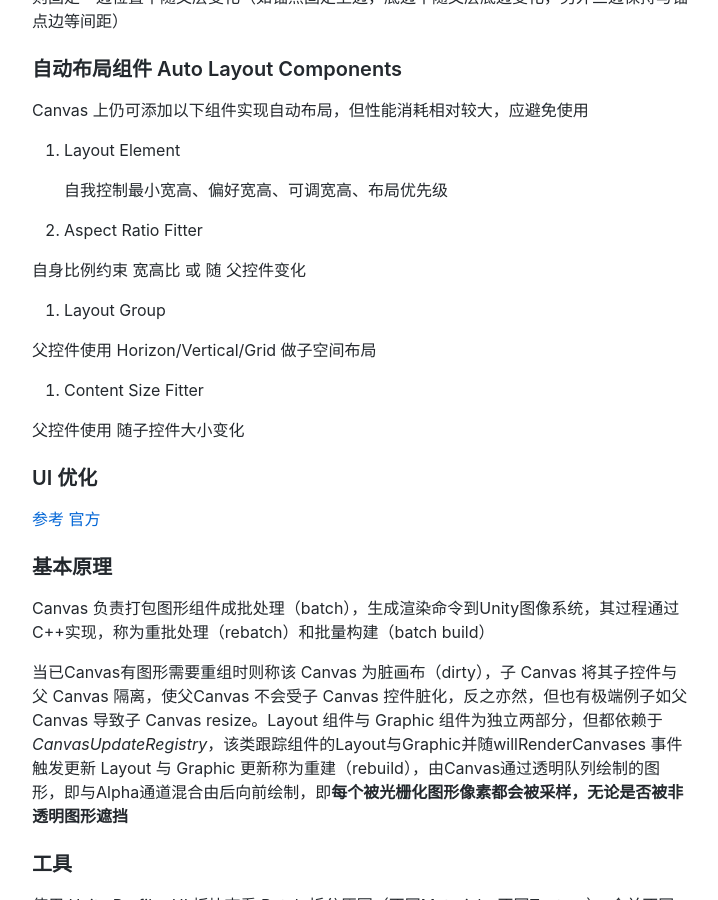
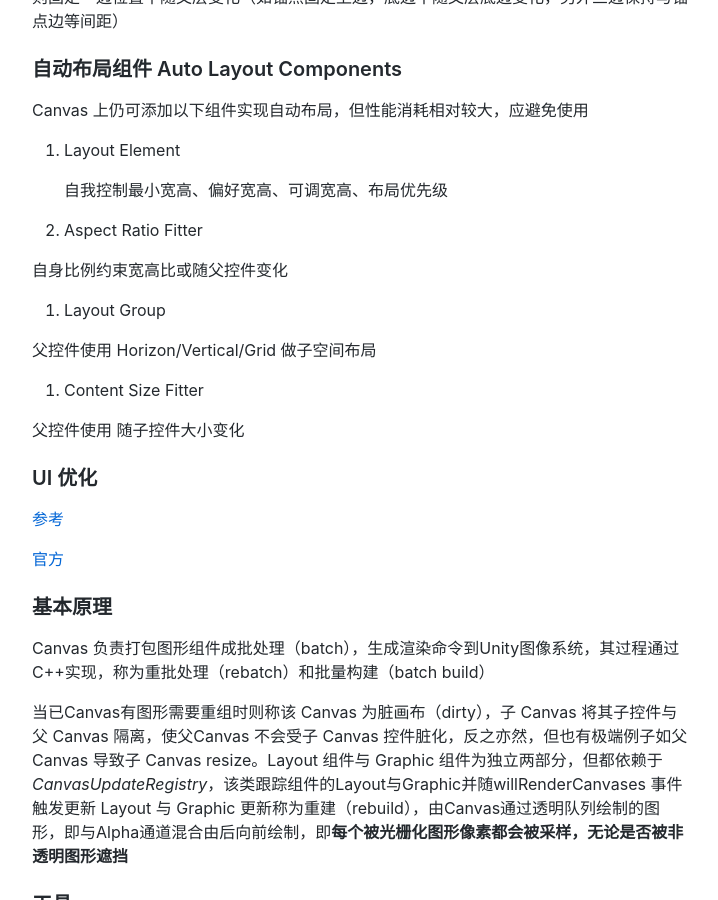
Before and after one commit to Warl-G/Warl-G.github.io, a Jekyll site: the page built from _posts/2020-02-12-Unity-UGUI.md, in a window 1280 px wide and 900 px high, scrolled down 3038 px. Shown: the whole window, without its empty margins (280-998 px from the left). Built offline with Jekyll 4.4.1, drawn with Linux system fonts in a browser that asks for light colours; comment, search, counter and statistics services are not loaded.

```diff
--- a/_posts/2020-02-12-Unity-UGUI.md
+++ b/_posts/2020-02-12-Unity-UGUI.md
@@ -128,7 +128,6 @@ Rect Transform 左上角方形图标为预设好的的锚点布局，可设定
 
   则固定一边位置不随父层变化（如锚点固定上边，底边不随父层底边变化，另外三边保持与锚点边等间距）
 
-
 ### 自动布局组件 Auto Layout Components
 
 Canvas 上仍可添加以下组件实现自动布局，但性能消耗相对较大，应避免使用
@@ -139,7 +138,7 @@ Canvas 上仍可添加以下组件实现自动布局，但性能消耗相对较
 
 2. Aspect Ratio Fitter
 
-  自身比例约束 宽高比 或 随 父控件变化
+  自身比例约束宽高比或随父控件变化
 
 3. Layout Group
 
@@ -151,7 +150,9 @@ Canvas 上仍可添加以下组件实现自动布局，但性能消耗相对较
 
 ### UI 优化
 [参考](https://unity3d.com/how-to/unity-ui-optimization-tips)
+
 [官方](https://learn.unity.com/tutorial/optimizing-unity-ui#5c7f8528edbc2a002053b5a0)
+
 ### 基本原理
 Canvas 负责打包图形组件成批处理（batch），生成渲染命令到Unity图像系统，其过程通过C++实现，称为重批处理（rebatch）和批量构建（batch build）
 
```
